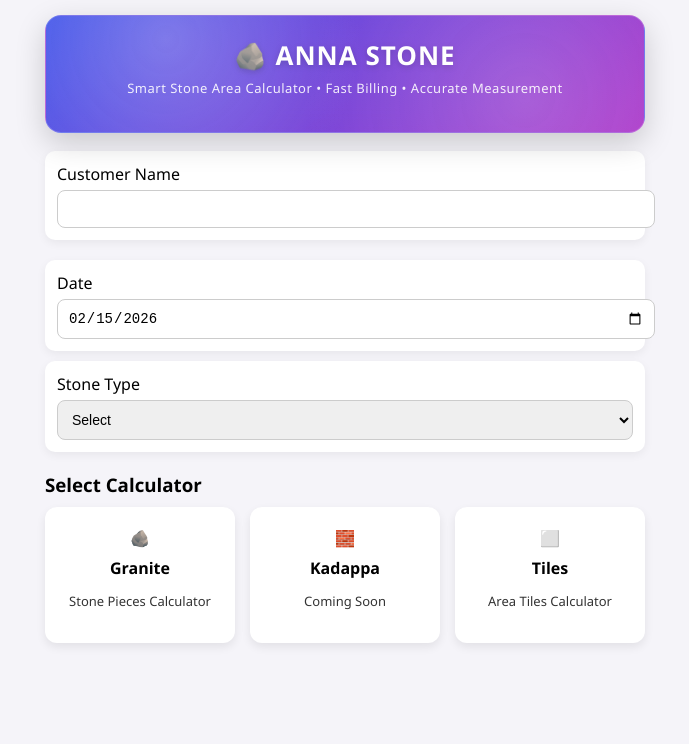
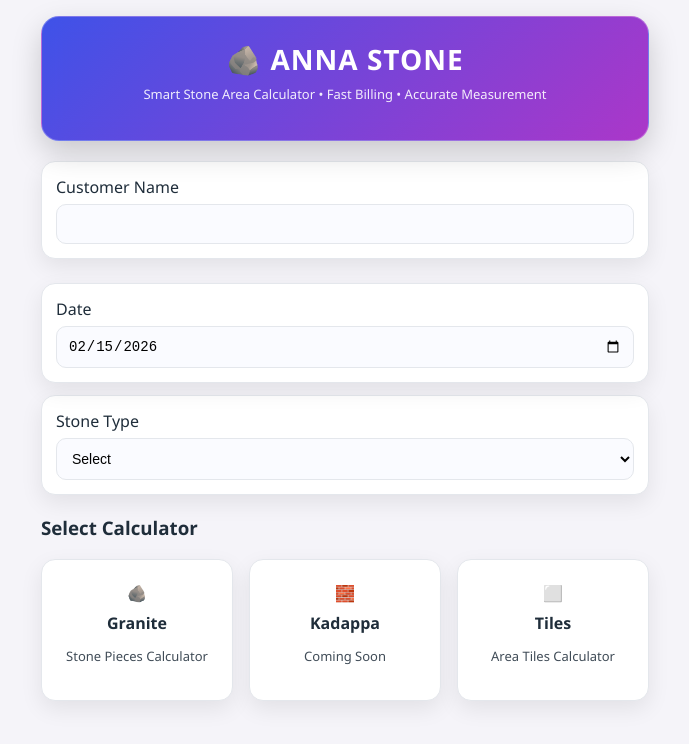
Before and after one commit to aasim-khan-989/AnnaStoneTrading, a React (Create React App) app: page / in a window 1280 px wide. Shown: the top 744 px of the page, without its empty margins (295-984 px from the left). Built offline with nearby package versions, Linux system fonts and the light colour scheme.

Commit message:
updated ui v2

```diff
--- a/src/App.css
+++ b/src/App.css
@@ -1,10 +1,69 @@
+
 /* =============================
-   GLOBAL RESET + BASE
+   DESIGN SYSTEM
 ============================= */
 
+:root{
+
+--primary:#714dff;
+--primary-dark:#3d24c7;
+
+--secondary:#9c27b0;
+
+--bg:#f5f4f9;
+
+--card:#ffffff;
+
+--text:#1f2d3a;
+
+--border:#e4e7ec;
+
+--success:#22a06b;
+
+--shadow:
+0 8px 22px rgba(0,0,0,.08);
+
+}
+
+
 /* =============================
-   APP HEADER (BRANDING)
+   GLOBAL RESET
 ============================= */
+
+*{
+
+box-sizing:border-box;
+
+}
+
+body{
+
+margin:0;
+
+background:var(--bg);
+
+font-family:"Segoe UI",system-ui,sans-serif;
+
+color:var(--text);
+
+}
+
+
+/* =============================
+   LAYOUT
+============================= */
+
+.container{
+
+max-width:640px;
+
+margin:auto;
+
+padding:16px;
+
+}
+
+
 
 /* =============================
    ULTRA PREMIUM HEADER
@@ -16,58 +75,44 @@ position:relative;
 
 overflow:hidden;
 
-background:linear-gradient(
+background:
+
+linear-gradient(
 135deg,
-rgba(30, 53, 229, 0.85),
-rgba(158, 21, 192, 0.85)
+rgba(30,53,229,.85),
+rgba(158,21,192,.85)
 );
 
-backdrop-filter: blur(12px);
+backdrop-filter:blur(12px);
 
--webkit-backdrop-filter: blur(12px);
+border-radius:18px;
 
-border-radius:16px;
+padding:24px;
 
-padding:22px;
-
-margin-bottom:18px;
+margin-bottom:20px;
 
 text-align:center;
 
 color:white;
 
-/* Glass Border */
-
 border:1px solid rgba(255,255,255,.25);
-
-/* Soft Shadow */
 
 box-shadow:
 
-0 10px 30px rgba(0,0,0,.18);
+0 12px 30px rgba(0,0,0,.18);
 
-transition:.35s;
+transition:.3s;
 
 }
-
-
-/* Slight Lift Hover */
 
 .app-header:hover{
 
 transform:translateY(-2px);
 
-box-shadow:
-
-0 15px 35px rgba(0,0,0,.22);
-
 }
 
 
-
-/* =============================
-   SHINE EFFECT
-============================= */
+/* Shine */
 
 .app-header::before{
 
@@ -83,7 +128,9 @@ width:60%;
 
 height:200%;
 
-background:linear-gradient(
+background:
+
+linear-gradient(
 
 120deg,
 
@@ -101,70 +148,17 @@ animation:shineMove 6s infinite linear;
 
 }
 
-
-/* Shine Animation */
-
 @keyframes shineMove{
 
-0%{
+0%{left:-80%;}
 
-left:-80%;
-
-}
-
-100%{
-
-left:150%;
-
-}
+100%{left:150%;}
 
 }
 
 
 
-/* =============================
-   FLOATING LIGHT ORBS
-============================= */
-
-.app-header::after{
-
-content:"";
-
-position:absolute;
-
-inset:0;
-
-background:
-
-radial-gradient(
-
-circle at 20% 20%,
-
-rgba(255,255,255,.25),
-
-transparent 40%
-
-),
-
-radial-gradient(
-
-circle at 80% 70%,
-
-rgba(255,255,255,.18),
-
-transparent 45%
-
-);
-
-pointer-events:none;
-
-}
-
-
-
-/* =============================
-   TITLE
-============================= */
+/* Title */
 
 .app-title{
 
@@ -174,27 +168,13 @@ font-size:28px;
 
 font-weight:800;
 
-letter-spacing:1.2px;
-
-text-shadow:
-
-0 2px 6px rgba(0,0,0,.2);
+letter-spacing:1px;
 
 animation:titleFloat 3s ease-in-out infinite;
 
 }
 
-
-
-/* Floating Animation */
-
 @keyframes titleFloat{
-
-0%,100%{
-
-transform:translateY(0);
-
-}
 
 50%{
 
@@ -204,115 +184,63 @@ transform:translateY(-3px);
 
 }
 
-
-
-/* =============================
-   SUB TITLE
-============================= */
-
 .app-subtitle{
-
-margin-top:6px;
-
-font-size:13px;
-
-opacity:.95;
-
-letter-spacing:.6px;
-
-}
-
-/* MAIN TITLE */
-
-.app-title{
-
-margin:0;
-
-font-size:26px;
-
-font-weight:700;
-
-letter-spacing:1px;
-
-}
-
-
-/* SUB TITLE */
-
-.app-subtitle{
-
-margin-top:5px;
 
 font-size:13px;
 
 opacity:.9;
 
-letter-spacing:.5px;
-
-}
-
-body {
-
-background:#f5f4f9;
-
-font-family:"Segoe UI",system-ui,sans-serif;
-
-margin:0;
+margin-top:6px;
 
 }
 
 
+
 /* =============================
-   LAYOUT
+   CARD SYSTEM
 ============================= */
 
-.container{
+.card,
+.client-field,
+.stone-type-wrapper{
 
-max-width:600px;
+background:var(--card);
 
-margin:auto;
+padding:14px;
 
-padding:15px;
+border-radius:14px;
+
+box-shadow:var(--shadow);
+
+border:1px solid var(--border);
+
+margin-bottom:12px;
 
 }
 
 
-/* =============================
-   CARD SYSTEM (Reusable)
-============================= */
-
-.card{
-
-background:white;
-
-padding:12px;
-
-border-radius:10px;
-
-box-shadow:0 3px 10px rgba(0,0,0,0.06);
-
-margin-bottom:10px;
-
-}
-
 
 /* =============================
-   FORM INPUTS
+   INPUTS
 ============================= */
 
 .full-input{
 
 width:100%;
 
-padding:10px;
+padding:11px;
 
-border-radius:8px;
+border-radius:10px;
 
-border:1px solid #ccc;
+border:1px solid var(--border);
 
-margin-top:5px;
+margin-top:6px;
 
 font-size:14px;
+
+background:#fafbff;
+
+transition:.25s;
 
 }
 
@@ -321,28 +249,31 @@ font-size:14px;
 
 width:55px;
 
-padding:6px;
+padding:7px;
 
 text-align:center;
 
-border-radius:6px;
+border-radius:8px;
 
-border:1px solid #ccc;
+border:1px solid var(--border);
+
+background:white;
 
 }
 
-
-/* Focus */
 
 input:focus{
 
 outline:none;
 
-border-color:#27ae60;
+border-color:var(--primary);
 
-box-shadow:0 0 0 2px rgba(39,174,96,0.2);
+box-shadow:
+
+0 0 0 3px rgba(94,53,255,.18);
 
 }
+
 
 
 /* =============================
@@ -355,35 +286,12 @@ display:flex;
 
 flex-direction:column;
 
-gap:10px;
+gap:12px;
+
+width:100%;
 
 }
 
-.client-field{
-
-}
-
-.stone-type-wrapper{
-
-}
-
-
-/* Apply card look */
-
-.client-field,
-.stone-type-wrapper{
-
-background:white;
-
-padding:12px;
-
-border-radius:10px;
-
-box-shadow:0 3px 10px rgba(0,0,0,0.06);
-
-margin-bottom:10px;
-
-}
 
 
 /* =============================
@@ -393,13 +301,13 @@ margin-bottom:10px;
 .add-btn,
 .pdf-btn{
 
-margin-top:10px;
+margin-top:12px;
 
-padding:10px;
+padding:12px;
 
 border:none;
 
-border-radius:8px;
+border-radius:12px;
 
 color:white;
 
@@ -409,43 +317,62 @@ cursor:pointer;
 
 font-weight:600;
 
-transition:.2s;
+transition:.25s;
+
+box-shadow:
+
+0 5px 14px rgba(0,0,0,.12);
 
 }
 
 
+/* Primary Brand Button */
+
 .add-btn{
 
-background:#27ae60;
+background:
+
+linear-gradient(
+
+135deg,
+
+var(--primary),
+
+var(--secondary)
+
+);
+
+}
+
+.add-btn:hover{
+
+transform:translateY(-2px);
+
+box-shadow:
+
+0 12px 20px rgba(0,0,0,.2);
 
 }
 
 
+/* Secondary */
+
 .pdf-btn{
 
-background:#2c3e50;
-
-}
-
-
-/* Hover */
-
-.add-btn:hover{
-
-background:#219150;
+background:#1f2d3a;
 
 }
 
 .pdf-btn:hover{
 
-background:#1f2d3a;
+background:#121a22;
 
 }
 
 
 
 /* =============================
-   TABLE DESIGN
+   TABLE
 ============================= */
 
 .table-wrapper{
@@ -454,9 +381,13 @@ overflow-x:auto;
 
 background:white;
 
-padding:10px;
+padding:12px;
 
-border-radius:10px;
+border-radius:14px;
+
+box-shadow:var(--shadow);
+
+border:1px solid var(--border);
 
 }
 
@@ -476,33 +407,35 @@ font-size:14px;
 
 thead tr:first-child th{
 
-background:#1f2d3a;
+background:
+
+linear-gradient(
+
+135deg,
+
+var(--primary),
+
+var(--secondary)
+
+);
+
+color:white;
 
 font-size:13px;
-
-color:white;
 
 }
 
 
 th{
 
-background:#2c3e50;
+padding:9px;
 
-color:white;
-
-padding:8px;
+text-align:center;
 
 font-weight:600;
 
-text-align:center;
-
-letter-spacing:.3px;
-
 }
 
-
-/* Body */
 
 td{
 
@@ -517,7 +450,7 @@ border-bottom:1px solid #eee;
 
 tr:hover td{
 
-background:#f7f9fc;
+background:#fafaff;
 
 }
 
@@ -529,38 +462,40 @@ background:#f7f9fc;
 
 .summary-box{
 
-background:white;
+background:var(--card);
 
-padding:12px;
+padding:14px;
 
-border-radius:10px;
+border-radius:14px;
 
-box-shadow:0 3px 10px rgba(0,0,0,0.06);
+box-shadow:var(--shadow);
 
-margin-top:10px;
+margin-top:14px;
 
 text-align:center;
+
+border:1px solid var(--border);
 
 }
 
 
 .rate-input{
 
-width:120px;
+width:130px;
 
-padding:8px;
+padding:9px;
 
-border-radius:6px;
+border-radius:8px;
 
-border:1px solid #ccc;
+border:1px solid var(--border);
 
 text-align:center;
 
-margin:8px auto;
+margin:auto;
 
 display:block;
 
-font-weight:500;
+font-weight:600;
 
 }
 
@@ -577,17 +512,6 @@ margin-top:20px;
 }
 
 
-.calculator-selector h3{
-
-margin-bottom:10px;
-
-font-weight:600;
-
-}
-
-
-/* GRID */
-
 .calculator-grid{
 
 display:grid;
@@ -596,50 +520,58 @@ grid-template-columns:
 
 repeat(auto-fit,minmax(170px,1fr));
 
-gap:15px;
+gap:16px;
 
 }
 
 
-/* CARD */
+/* Calculator Card */
 
 .calculator-card{
 
 background:white;
 
-border-radius:12px;
+border-radius:14px;
 
-padding:20px;
+padding:22px;
 
 cursor:pointer;
 
 text-align:center;
 
-box-shadow:0 4px 10px rgba(0,0,0,0.08);
+box-shadow:var(--shadow);
 
 transition:.25s;
 
-user-select:none;
+border:1px solid var(--border);
 
 }
 
-
-/* Hover */
 
 .calculator-card:hover{
 
 transform:translateY(-4px);
 
-box-shadow:0 8px 20px rgba(0,0,0,0.15);
+box-shadow:
+
+0 10px 25px rgba(0,0,0,.15);
 
 }
 
 
-/* Active */
-
 .calculator-card.active{
 
-background:#1e88e5;
+background:
+
+linear-gradient(
+
+135deg,
+
+var(--primary),
+
+var(--secondary)
+
+);
 
 color:white;
 
@@ -654,19 +586,18 @@ margin:8px 0 5px;
 
 }
 
-
 .calculator-card p{
 
 font-size:13px;
 
-opacity:.8;
+opacity:.85;
 
 }
 
 
 
 /* =============================
-   MOBILE OPTIMIZATION
+   MOBILE
 ============================= */
 
 @media(max-width:480px){
@@ -680,7 +611,6 @@ padding:6px;
 
 }
 
-
 .calc-input{
 
 width:45px;
--- a/src/components/GraniteCalculator.js
+++ b/src/components/GraniteCalculator.js
@@ -29,7 +29,7 @@ export default function GraniteCalculator({
 
                         <tr>
                             <th colSpan="2">Length</th>
-                            <th rowSpan="2">×</th>
+                            <th rowSpan="1">×</th>
                             <th colSpan="2">Breadth</th>
                             <th rowSpan="2">Qty</th>
                             <th rowSpan="2">Sq Ft</th>
@@ -37,8 +37,8 @@ export default function GraniteCalculator({
                         </tr>
 
                         <tr>
-                            <th>Ft</th>
-                            <th>In</th>
+                            <th colSpan="1">Ft</th>
+                            <th colSpan="2">In</th>
                             <th>Ft</th>
                             <th>In</th>
                         </tr>
```
